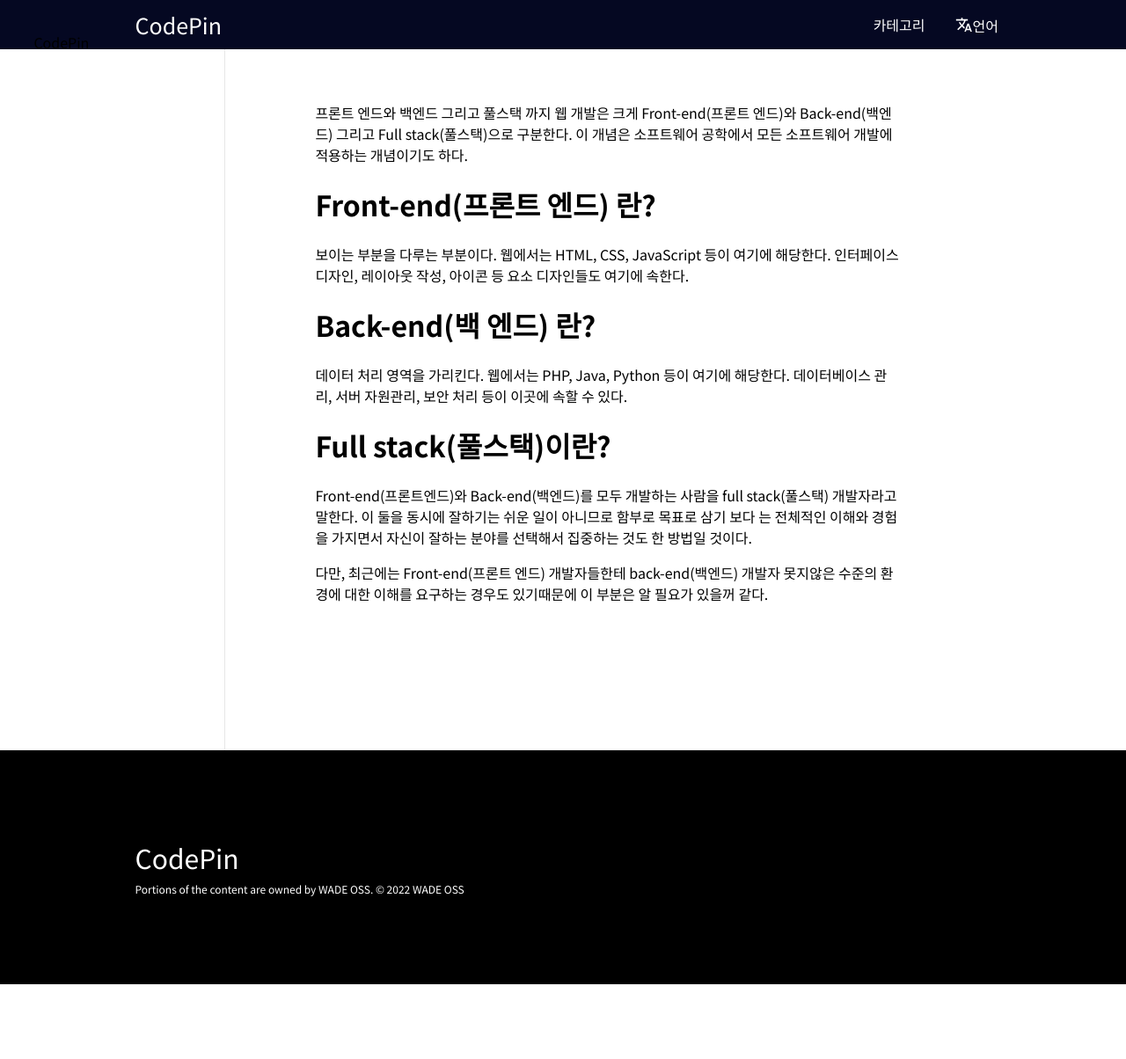
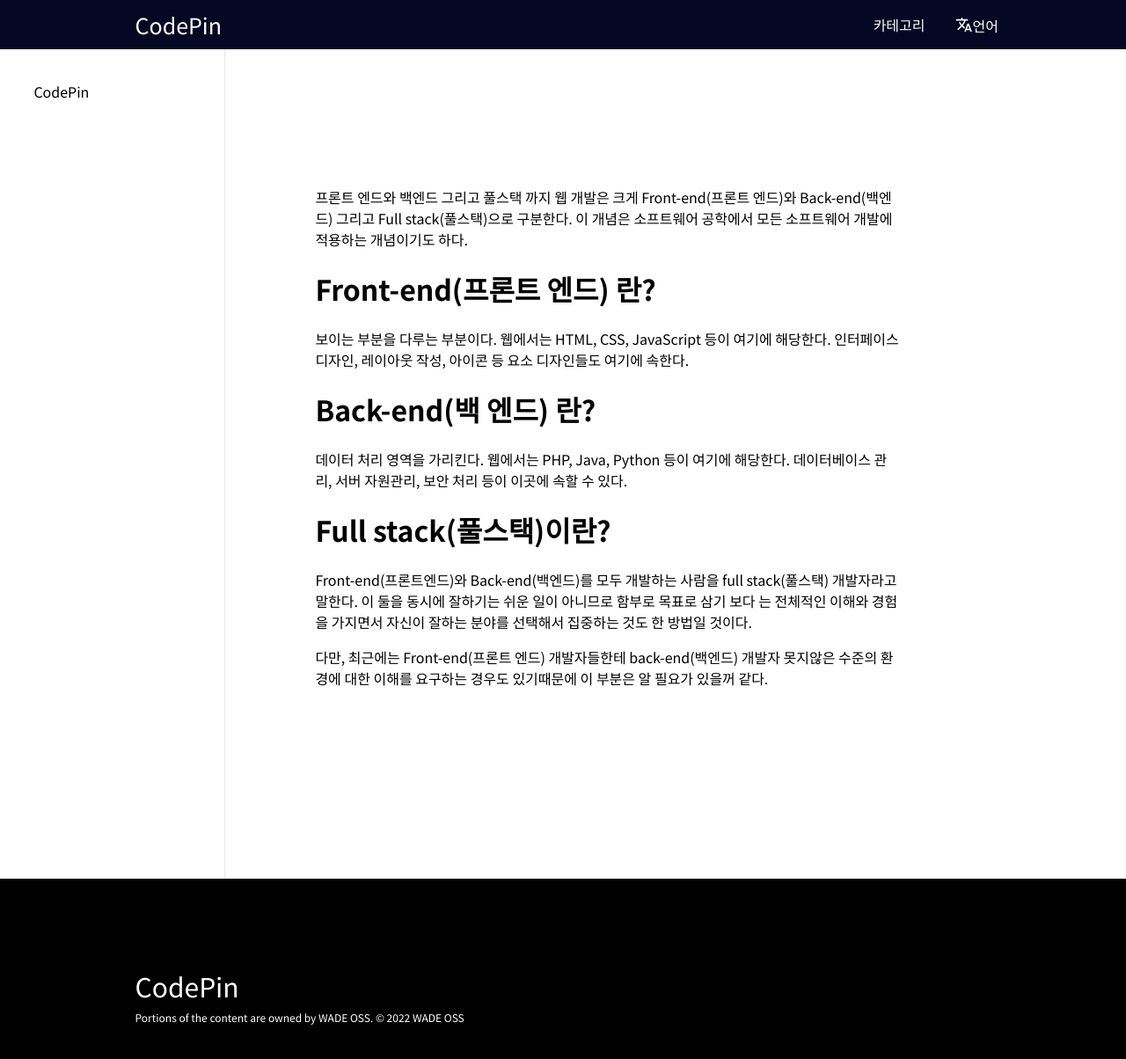
Before and after one commit to WADE-OSS/CodePin, a Jekyll site: the page built from _posts/2022-05-19-backendandfrontend.md, in a window 1280 px wide and 1265 px high. Shown: the top 1204 px of the window at 88% size. Built offline with Jekyll 4.4.1, drawn with Linux system fonts in a browser that asks for light colours; Markdown is read by kramdown in place of the engine named in the settings.

Commit message:
Update style.scss

```diff
--- a/assets/styles/style.scss
+++ b/assets/styles/style.scss
@@ -121,6 +121,7 @@ footer .copy{
 .docs{
     display: grid;
     grid-template-columns: 20% 1fr;
+    padding-top: 56px;
 }
 
 .docs .scroll{
@@ -128,13 +129,14 @@ footer .copy{
 }
 
 .docs .sidebar{
+    display: block;
     position: fixed;
     width: 14%;
-    height: 100%;
+    height: 88%;
     padding: 20px 3%;
     overflow:scroll;
 }
 
 .docs .contents{
-    padding: 100px 25% 150px 10%;
+    padding: 140px 25% 200px 10%;
 }
```
